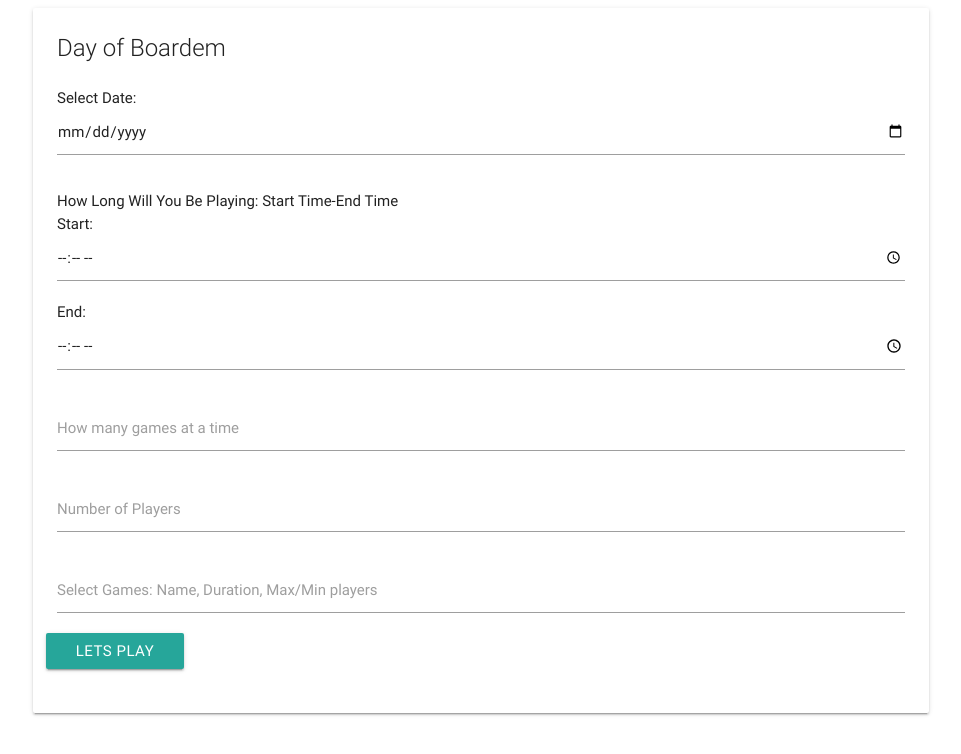
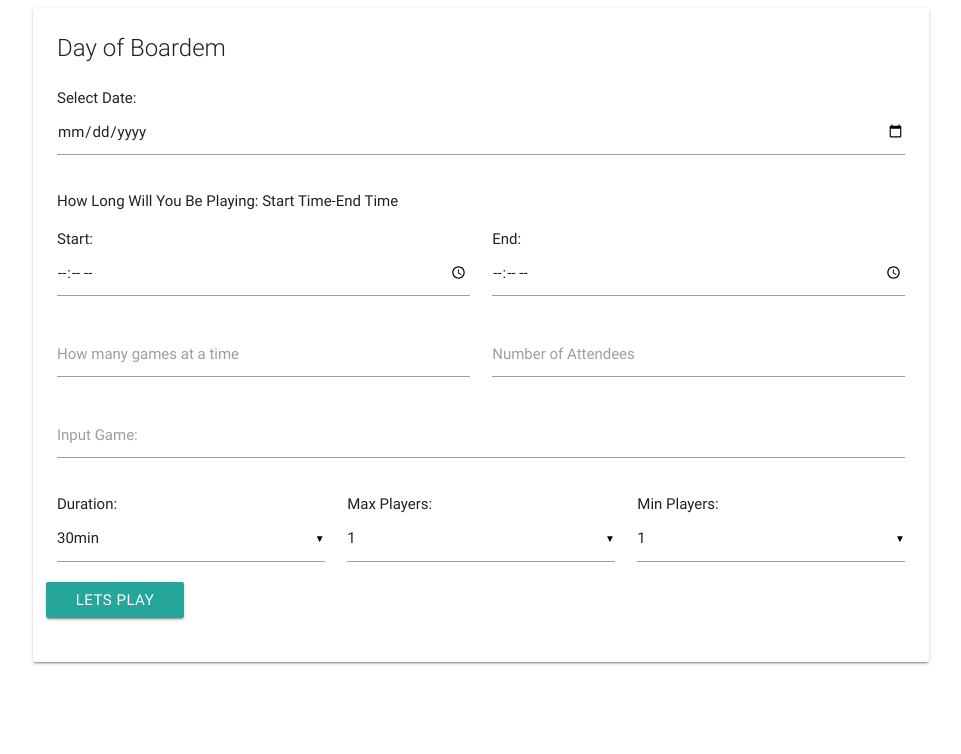
Before and after one commit to rmcharchian/gametime, a website: page index.html in a window 1280 px wide. Shown: the whole page, without its empty margins (159-1120 px from the left). Drawn offline with nearby package versions, Linux system fonts and the light colour scheme.

Commit message:
drop downs

```diff
--- a/app.js
+++ b/app.js
@@ -1,3 +1,8 @@
+$(document).ready(function() {
+    $('select').material_select();
+});
+
+
 //Define UI vars
 const form = document.querySelector('#task-form');
 const taskList = document.querySelector('.collection');
--- a/index.html
+++ b/index.html
@@ -5,8 +5,12 @@
     <meta charset="UTF-8">
     <meta name="viewport" content="width=device-width, initial-scale=1.0">
     <meta http-equiv="X-UA-Compatible" content="ie=edge">
+    <link rel="stylesheet" href="style.css">
+
     <link rel="stylesheet" href="https://cdnjs.cloudflare.com/ajax/libs/materialize/0.100.2/css/materialize.min.css">
-    <link href="https://maxcdn.bootstrapcdn.com/font-awesome/4.7.0/css/font-awesome.min.css" rel="stylesheet" integrity="sha384-wvfXpqpZZVQGK6TAh5PVlGOfQNHSoD2xbE+QkPxCAFlNEevoEH3Sl0sibVcOQVnN" crossorigin="anonymous">
+    <link href="https://maxcdn.bootstrapcdn.com/font-awesome/4.7.0/css/font-awesome.min.css" rel="stylesheet" integrity="sha384-wvfXpqpZZVQGK6TAh5PVlGOfQNHSoD2xbE+QkPxCAFlNEevoEH3Sl0sibVcOQVnN"
+        crossorigin="anonymous">
+
 
     <title>Task List</title>
 
@@ -20,28 +24,81 @@
                     <div class="card-content">
                         <span class="card-title">Day of Boardem</span>
                         <div class="row">
-                            <form id="task-form">
-                                    <div class="input-field col s12">
-                                        Select Date:
+                            <form id="game-form">
+
+
+
+                                <div class="input-field col s12">
+                                    Select Date:
                                     <input id="dayInput" type="date" placeholder="What day will you be boarding">
                                 </div>
+
                                 <div class="input-field col s12">
-                                        How Long Will You Be Playing: Start Time-End Time
-                                   <br>Start: <input type="time" name="task" id="startTime"> End:  <input type="time" name="task" id="endTime">
+                                    How Long Will You Be Playing: Start Time-End Time
+                                </div>
+
+                                <div class="gameTime input-field col s6">
+                                    Start:
+                                    <input type="time" name="startTime" id="startTime">
+                                </div>
+
+                                <div class="gameTime input-field col s6">
+                                    End:
+                                    <input type="time" name="endTime" id="endTime">
+                                </div>
+
+
+                                <div class="input-field col s6">
+                                    <input type="number" name="numberOfGames" id="numberOfGames">
+                                    <label for="numberOfGames">How many games at a time</label>
+                                </div>
+                                <div class="input-field col s6">
+                                    <input type="number" name="numberOfPlayers" id="numberOfPlayers">
+                                    <label for="numberOfPlayers">Number of Attendees</label>
+                                </div>
+                                <div class="input-field col s12">
+                                    <input type="text" name="games" id="games">
+                                    <label for="games">Input Game:</label>
 
                                 </div>
-                                <div class="input-field col s12">
-                                        <input type="number" name="task" id="task">
-                                        <label for="task">How many games at a time</label>
-                                    </div>
-                                <div class="input-field col s12">
-                                    <input type="number" name="task" id="task">
-                                    <label for="task">Number of Players</label>
+
+                                <div class="input-field col s4">
+                                    Duration:
+                                    <select>
+                                        <option value="30min">30min</option>
+                                        <option value="1hr">1hr</option>
+                                        <option value="1.5hr">1.5hr</option>
+                                        <option value="2hr">2hr</option>
+                                        <option value="2.5hr">2.5hr</option>
+                                        <option value="3hr">3hr</option>
+                                    </select>
                                 </div>
-                                <div class="input-field col s12">
-                                    <input type="text" name="task" id="task">
-                                    <label for="task">Select Games: Name, Duration, Max/Min players</label>
+
+                                <div class="input-field col s4">
+                                    Max Players:
+                                    <select>
+                                        <option value="1">1</option>
+                                        <option value="2">2</option>
+                                        <option value="3">3</option>
+                                        <option value="4">4</option>
+                                        <option value="5">5</option>
+                                        <option value="6">6</option>
+                                    </select>
                                 </div>
+
+                                <div class="input-field col s4">
+                                    Min Players:
+                                    <select>
+                                            <option value="1">1</option>
+                                            <option value="2">2</option>
+                                            <option value="3">3</option>
+                                            <option value="4">4</option>
+                                            <option value="5">5</option>
+                                            <option value="6">6</option>
+                                    </select>
+                                </div>
+
+                                <br>
                                 <input type="submit" value="Lets Play" class="btn">
                             </form>
                         </div>
@@ -59,9 +116,14 @@
             </div>
         </div>
     </div>
+
+
+
     <script src="https://code.jquery.com/jquery-3.2.1.js" integrity="sha256-DZAnKJ/6XZ9si04Hgrsxu/8s717jcIzLy3oi35EouyE=" crossorigin="anonymous"></script>
     <script src="https://cdnjs.cloudflare.com/ajax/libs/materialize/0.100.2/js/materialize.min.js"></script>
     <script src="app.js"></script>
+
+
 </body>
 
 </html>
--- /dev/null
+++ b/style.css
@@ -0,0 +1,7 @@
+.gameTime{
+    display: block;
+  }
+
+/* select {
+    display: inline !important;
+} */
```
